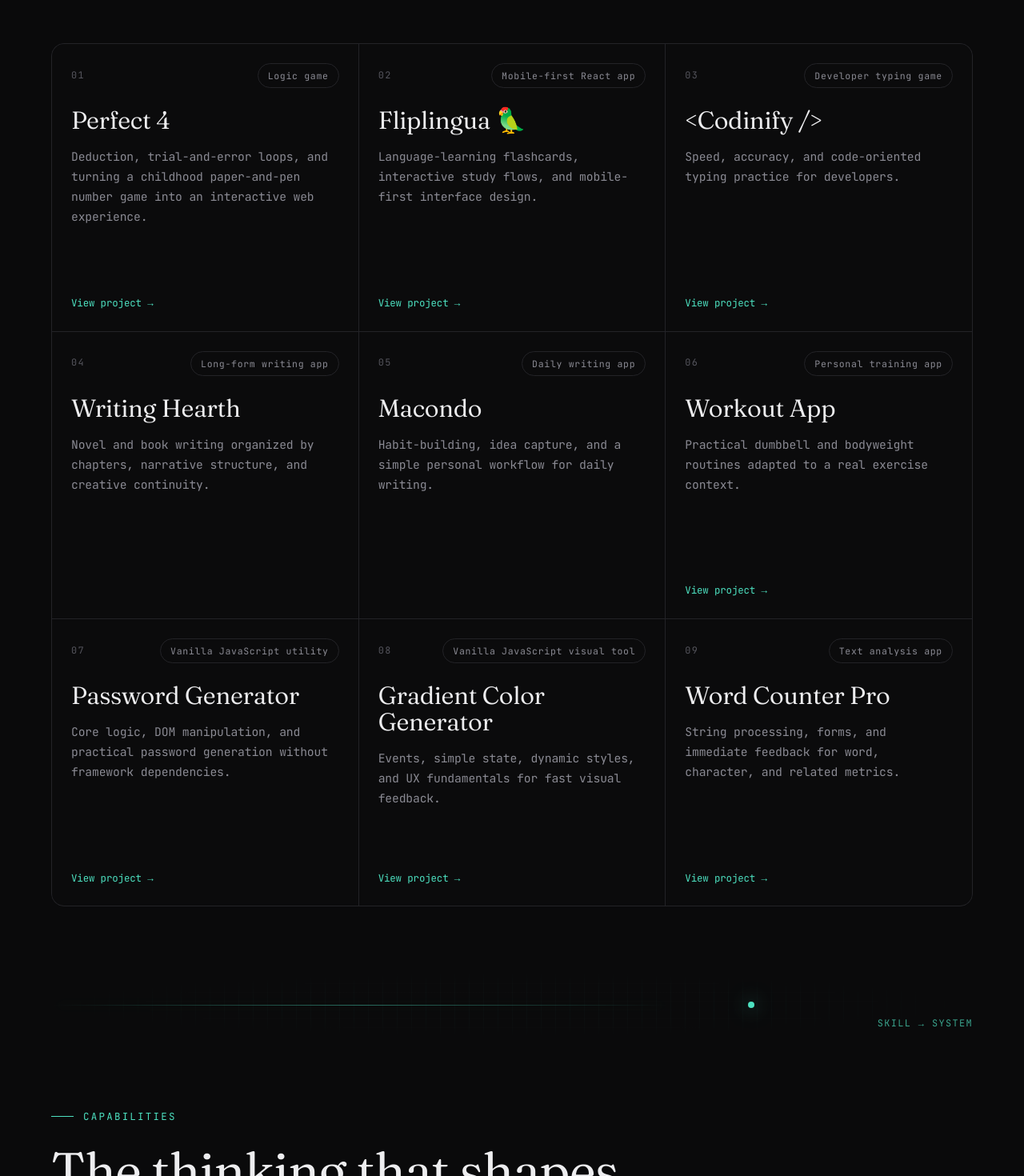
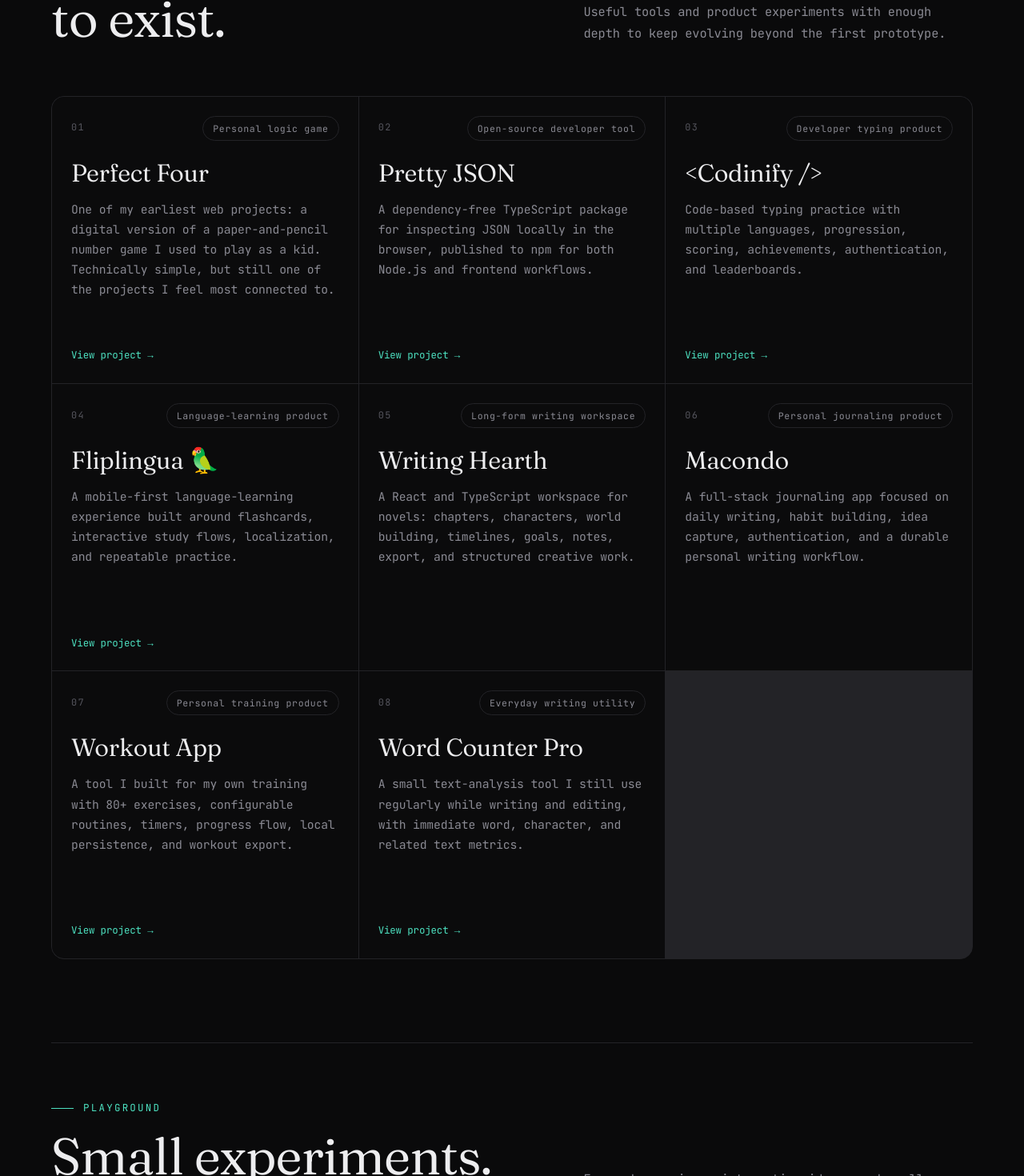
Before and after one commit to Pilag6/pila.dev, a React (Vite) app: page / in a window 1280 px wide. Shown: the part 5538-7008 px from the top of the page at 80% size. Built offline with nearby package versions, Linux system fonts and the light colour scheme; a web font is replaced by a local one.

Commit message:
refactor: clarify project hierarchy (#6)
* refactor: split side projects from playground

* refactor: introduce project hierarchy

* style: add compact playground hierarchy

* refactor: keep Perfect Four in side projects

```diff
--- a/src/redesign/SignalShowcase.jsx
+++ b/src/redesign/SignalShowcase.jsx
@@ -6,7 +6,7 @@ import { FaLinkedin } from "react-icons/fa";
 import "./signal.css";
 import useLenis from "./useLenis.js";
 import { work } from "./caseData.js";
-import { profile, sideProjects } from "./siteData.js";
+import { profile, sideProjects, playgroundProjects } from "./siteData.js";
 import SignalField from "./components/SignalField.jsx";
 import SignalNav from "./components/SignalNav.jsx";
 import CustomCursor from "./components/CustomCursor.jsx";
@@ -244,15 +244,15 @@ function SideProjects() {
         <section className="sg-section sg-side-projects" id="side-projects">
             <div className="sg-shell">
                 <Reveal>
-                    <span className="sg-eyebrow">Practice lab</span>
+                    <span className="sg-eyebrow">Side projects</span>
                 </Reveal>
                 <div className="sg-side-projects__intro">
                     <Reveal delay={0.05}>
-                        <h2 className="sg-h2">Small projects, sharp edges.</h2>
+                        <h2 className="sg-h2">Products I build because I want them to exist.</h2>
                     </Reveal>
                     <Reveal delay={0.1}>
                         <p className="sg-lead">
-                            Side projects have been a steady way to stay sharp, learn fast, and explore new development ideas outside product constraints.
+                            Useful tools and product experiments with enough depth to keep evolving beyond the first prototype.
                         </p>
                     </Reveal>
                 </div>
@@ -262,6 +262,40 @@ function SideProjects() {
                             <SideProjectCard project={project} index={index} />
                         </Reveal>
                     ))}
+                </div>
+
+                <div className="sg-playground">
+                    <Reveal>
+                        <div className="sg-playground__header">
+                            <div>
+                                <span className="sg-eyebrow">Playground</span>
+                                <h3 className="sg-h2">Small experiments. Kept on purpose.</h3>
+                            </div>
+                            <p className="sg-lead">
+                                Focused exercises, interaction ideas, and small utilities that are still part of the path, without asking them to carry the portfolio.
+                            </p>
+                        </div>
+                    </Reveal>
+                    <div className="sg-playground__list">
+                        {playgroundProjects.map((project, index) => (
+                            <Reveal key={project.title} delay={index * 0.04}>
+                                <a
+                                    href={project.url}
+                                    target="_blank"
+                                    rel="noreferrer"
+                                    className="sg-playground__item"
+                                    data-cursor="view"
+                                >
+                                    <span className="sg-mono-label">
+                                        {String(index + 1).padStart(2, "0")}
+                                    </span>
+                                    <span className="sg-playground__title">{project.title}</span>
+                                    <span className="sg-tag">{project.type}</span>
+                                    <span className="sg-playground__arrow">↗</span>
+                                </a>
+                            </Reveal>
+                        ))}
+                    </div>
                 </div>
             </div>
         </section>
--- a/src/redesign/signal.css
+++ b/src/redesign/signal.css
@@ -943,13 +943,67 @@
     font-size: 0.78rem;
     color: var(--sg-accent);
 }
+
+.sg-playground {
+    margin-top: var(--sp-12);
+    padding-top: var(--sp-10);
+    border-top: 1px solid var(--sg-line);
+}
+
+.sg-playground__header {
+    display: grid;
+    grid-template-columns: minmax(0, 0.9fr) minmax(280px, 0.7fr);
+    gap: var(--sp-8);
+    align-items: end;
+}
+
+.sg-playground__header .sg-h2 {
+    margin-top: var(--sp-4);
+}
+
+.sg-playground__list {
+    margin-top: var(--sp-8);
+    border-top: 1px solid var(--sg-line);
+}
+
+.sg-playground__item {
+    display: grid;
+    grid-template-columns: 52px minmax(0, 1fr) auto 24px;
+    gap: var(--sp-4);
+    align-items: center;
+    min-height: 72px;
+    border-bottom: 1px solid var(--sg-line);
+    transition: color 0.3s var(--ease-signal), background 0.3s var(--ease-signal);
+}
+
+.sg-playground__item:hover {
+    color: var(--sg-accent);
+    background: rgba(77, 225, 193, 0.03);
+}
+
+.sg-playground__title {
+    font-family: var(--sg-display);
+    font-size: clamp(1.1rem, 1.7vw, 1.35rem);
+}
+
+.sg-playground__arrow {
+    color: var(--sg-muted);
+}
+
 @media (max-width: 980px) {
     .sg-side-projects__intro,
-    .sg-side-projects__grid {
+    .sg-side-projects__grid,
+    .sg-playground__header {
         grid-template-columns: 1fr;
     }
     .sg-side-project {
         min-height: 300px;
+    }
+    .sg-playground__item {
+        grid-template-columns: 40px minmax(0, 1fr) 20px;
+    }
+    .sg-playground__item .sg-tag {
+        display: none;
     }
 }
 
--- a/src/redesign/siteData.js
+++ b/src/redesign/siteData.js
@@ -79,64 +79,71 @@ export const capabilities = [
 
 export const sideProjects = [
   {
-    title: "Perfect 4",
-    type: "Logic game",
+    title: "Perfect Four",
+    type: "Personal logic game",
     url: "https://perfect-4.netlify.app/",
     focus:
-      "Deduction, trial-and-error loops, and turning a childhood paper-and-pen number game into an interactive web experience."
+      "One of my earliest web projects: a digital version of a paper-and-pencil number game I used to play as a kid. Technically simple, but still one of the projects I feel most connected to."
+  },
+  {
+    title: "Pretty JSON",
+    type: "Open-source developer tool",
+    url: "https://github.com/Pilag6/pretty-json",
+    focus:
+      "A dependency-free TypeScript package for inspecting JSON locally in the browser, published to npm for both Node.js and frontend workflows."
+  },
+  {
+    title: "<Codinify />",
+    type: "Developer typing product",
+    url: "https://codinify.vercel.app/",
+    focus:
+      "Code-based typing practice with multiple languages, progression, scoring, achievements, authentication, and leaderboards."
   },
   {
     title: "Fliplingua 🦜",
-    type: "Mobile-first React app",
+    type: "Language-learning product",
     url: "https://fliplingua.com/",
     focus:
-      "Language-learning flashcards, interactive study flows, and mobile-first interface design."
-  },
-  {
-    title: "<Codinify />",
-    type: "Developer typing game",
-    url: "https://codinify.vercel.app/",
-    focus: "Speed, accuracy, and code-oriented typing practice for developers."
+      "A mobile-first language-learning experience built around flashcards, interactive study flows, localization, and repeatable practice."
   },
   {
     title: "Writing Hearth",
-    type: "Long-form writing app",
+    type: "Long-form writing workspace",
     focus:
-      "Novel and book writing organized by chapters, narrative structure, and creative continuity."
+      "A React and TypeScript workspace for novels: chapters, characters, world building, timelines, goals, notes, export, and structured creative work."
   },
   {
     title: "Macondo",
-    type: "Daily writing app",
+    type: "Personal journaling product",
     focus:
-      "Habit-building, idea capture, and a simple personal workflow for daily writing."
+      "A full-stack journaling app focused on daily writing, habit building, idea capture, authentication, and a durable personal writing workflow."
   },
   {
     title: "Workout App",
-    type: "Personal training app",
+    type: "Personal training product",
     url: "https://pila-workout.vercel.app/",
     focus:
-      "Practical dumbbell and bodyweight routines adapted to a real exercise context."
+      "A tool I built for my own training with 80+ exercises, configurable routines, timers, progress flow, local persistence, and workout export."
   },
+  {
+    title: "Word Counter Pro",
+    type: "Everyday writing utility",
+    url: "https://the-projects-js.netlify.app/08-wordscounter/",
+    focus:
+      "A small text-analysis tool I still use regularly while writing and editing, with immediate word, character, and related text metrics."
+  }
+];
+
+export const playgroundProjects = [
   {
     title: "Password Generator",
     type: "Vanilla JavaScript utility",
-    url: "https://the-projects-js.netlify.app/03-passgen/",
-    focus:
-      "Core logic, DOM manipulation, and practical password generation without framework dependencies."
+    url: "https://the-projects-js.netlify.app/03-passgen/"
   },
   {
     title: "Gradient Color Generator",
-    type: "Vanilla JavaScript visual tool",
-    url: "https://the-projects-js.netlify.app/04-gradientgen/",
-    focus:
-      "Events, simple state, dynamic styles, and UX fundamentals for fast visual feedback."
-  },
-  {
-    title: "Word Counter Pro",
-    type: "Text analysis app",
-    url: "https://the-projects-js.netlify.app/08-wordscounter/",
-    focus:
-      "String processing, forms, and immediate feedback for word, character, and related metrics."
+    type: "Vanilla JavaScript experiment",
+    url: "https://the-projects-js.netlify.app/04-gradientgen/"
   }
 ];
 
```
